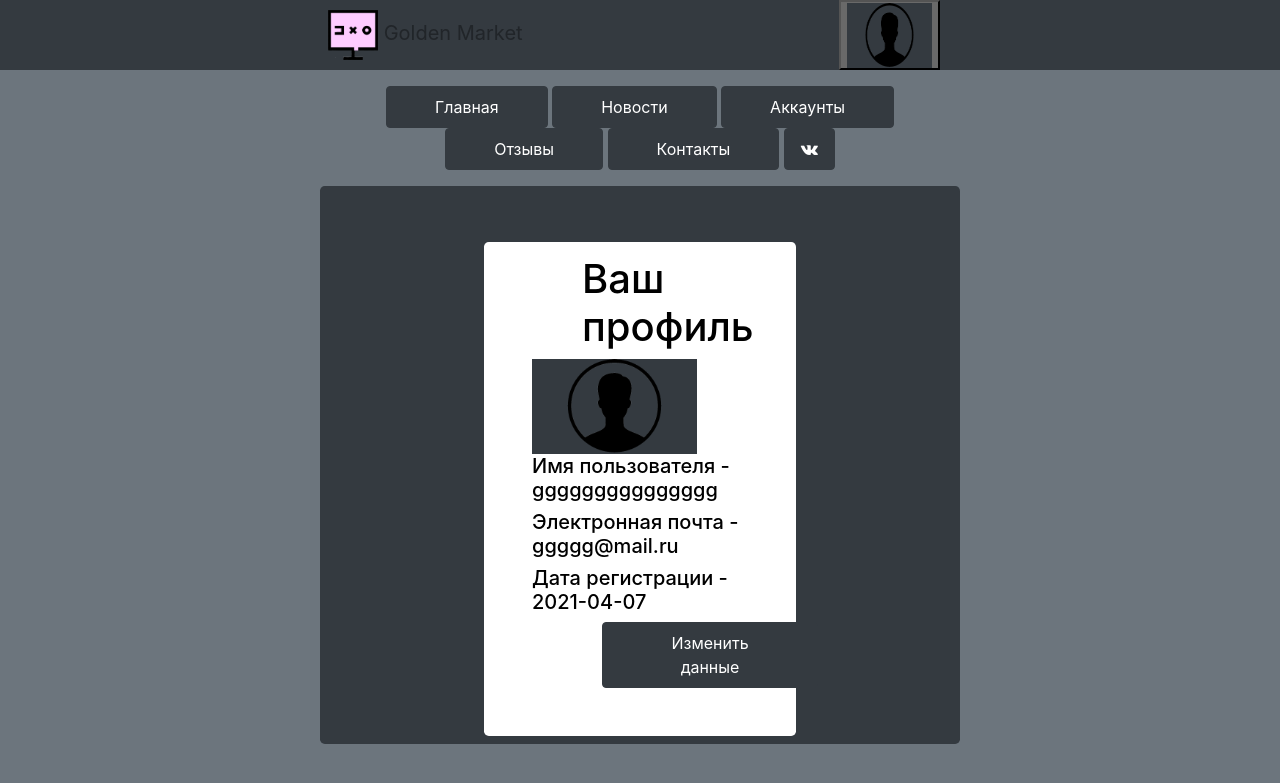
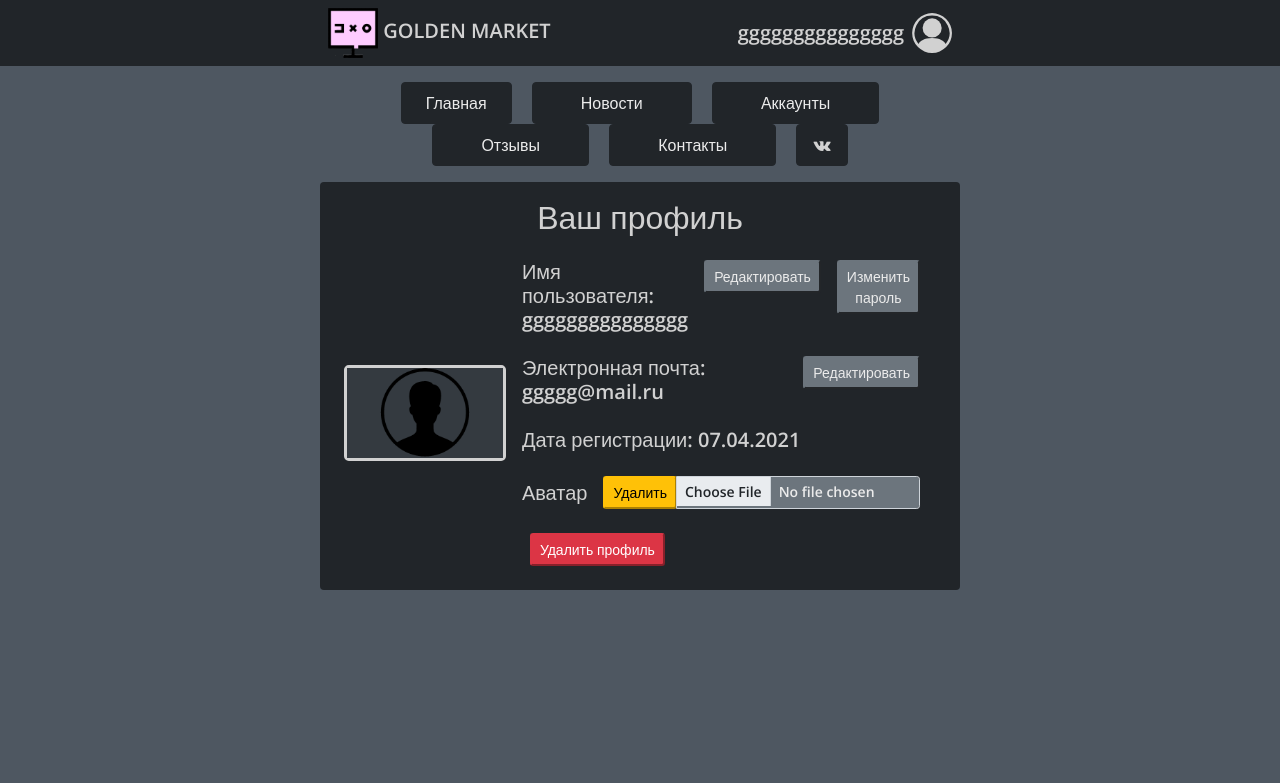
Before and after one commit to dkarasevgthub/GoldenMarket, a Flask app: page /profile in a window 1280 px wide. Shown: the top 783 px of the page. Run offline with Flask 2, Linux system fonts and the light colour scheme; a user stored in the database is signed in; some libraries are stand-ins or nearby versions.

Commit message:
working on CSS

```diff
--- a/data/users.py
+++ b/data/users.py
@@ -19,6 +19,8 @@ class User(SqlAlchemyBase, UserMixin):
                               index=True, unique=True, nullable=True)
     photo = sqlalchemy.Column(sqlalchemy.String,
                               index=True, unique=False, nullable=True)
+    is_photo = sqlalchemy.Column(sqlalchemy.Boolean,
+                                 index=True, unique=False, nullable=True, default=False)
     hashed_password = sqlalchemy.Column(sqlalchemy.String, nullable=True)
     created_date = sqlalchemy.Column(sqlalchemy.DateTime,
                                      default=datetime.datetime.now)
--- a/forms/user.py
+++ b/forms/user.py
@@ -1,6 +1,5 @@
 from flask_wtf import FlaskForm
-from wtforms import PasswordField, StringField, TextAreaField, SubmitField, validators
-from wtforms.fields.html5 import EmailField
+from wtforms import PasswordField, StringField, SubmitField
 from wtforms.validators import DataRequired
 
 
--- a/main.py
+++ b/main.py
@@ -3,34 +3,22 @@ from flask_ngrok import run_with_ngrok
 from data import db_session, users
 from data.users import User, LoginForm
 from forms.user import RegisterForm
+from forms.edit import RedactForm
 from flask_login import LoginManager, login_user, logout_user, current_user, login_required
-from flask_wtf import FlaskForm
-from wtforms import PasswordField, SubmitField, StringField
-from wtforms.validators import DataRequired
-import requests
 
 app = Flask(__name__)
 login_manager = LoginManager()
 login_manager.init_app(app)
 run_with_ngrok(app)
 app.config['SECRET_KEY'] = 'yandexlyceum_secret_key'
-
 UPLOAD_STATIC = 'static/img/'
-ALLOWED_EXTENSIONS = set(['txt', 'pdf', 'png', 'jpg', 'jpeg', 'gif'])
+ALLOWED_EXTENSIONS = {'txt', 'pdf', 'png', 'jpg', 'jpeg', 'gif'}
 app.config['UPLOAD_STATIC'] = UPLOAD_STATIC
 
 
 def allowed_file(filename):
     return '.' in filename and \
            filename.rsplit('.', 1)[1] in ALLOWED_EXTENSIONS
-
-
-class RedactForm(FlaskForm):
-    email_new = StringField('Новая почта', validators=[DataRequired()])
-    password_old = PasswordField('Старый пароль', validators=[DataRequired()])
-    password_new = PasswordField('Новый пароль', validators=[DataRequired()])
-    name_new = StringField('Новое имя пользователя', validators=[DataRequired()])
-    submit = SubmitField('Изменить данные')
 
 
 @login_manager.user_loader
@@ -42,18 +30,18 @@ def load_user(user_id):
 @app.route('/')
 def index():
     if current_user.is_authenticated:
-        return render_template('startpage.html', title='Golden Market',
-                               photo=current_user.photo)
-    return render_template('startpage.html', title='Golden Market')
+        return render_template('startpage.html', title='Главная',
+                               photo=current_user.photo, is_photo=current_user.is_photo)
+    return render_template('startpage.html', title='Главная')
 
 
 @app.route('/terms')
 def terms():
-    return render_template('terms.html', title='Terms and guarantees')
+    return render_template('terms.html', title='Положения и гарантии')
 
 
 @app.route('/register', methods=['GET', 'POST'])
-def reqister():
+def register():
     form = RegisterForm()
     if form.validate_on_submit():
         if form.password.data != form.password_again.data:
@@ -124,7 +112,8 @@ def logout():
 def profile():
     return render_template('profile.html', name=current_user.name,
                            photo=current_user.photo, email=current_user.email,
-                           created_date=str(current_user.created_date).split()[0])
+                           created_date=str(current_user.created_date).split()[0].split('-'),
+                           title=current_user.name)
 
 
 @app.route('/redact', methods=['GET', 'POST'])
@@ -171,6 +160,7 @@ def redact():
             user.set_password(form.password_new.data)
             user.email = form.email_new.data
             user.photo = name
+            user.is_photo = True
             session.commit()
         return redirect('/profile')
     return render_template('redact.html', title='Изменение данных', form=form)
--- a/static/css/site-style.css
+++ /dev/null
@@ -1,3 +0,0 @@
-.login-form {
-	color: white;
-}
--- a/static/css/style.css
+++ b/static/css/style.css
@@ -7,3 +7,8 @@ form.login_form {
     border-radius: 5px;
     padding: 10px;
 }
+
+a {
+	text-decoration: none !important;
+	border: none !important;
+}
--- a/templates/base.html
+++ b/templates/base.html
@@ -1,113 +1,138 @@
 <!DOCTYPE html>
-<html lang="en">
+<html lang="en" style="">
 <head>
     <meta charset="UTF-8">
     <meta http-equiv="X-UA-Compatible" content="IE=edge">
     <meta name="viewport" content="width=device-width, initial-scale=1.0">
-    <link rel="stylesheet"
-          href="https://maxcdn.bootstrapcdn.com/font-awesome/4.7.0/css/font-awesome.min.css">
     <link rel="preconnect" href="https://fonts.gstatic.com">
     <link href="https://fonts.googleapis.com/css2?family=Open+Sans:wght@600&display=swap"
           rel="stylesheet">
-    <link rel="stylesheet"
-          href="https://stackpath.bootstrapcdn.com/bootstrap/4.4.1/css/bootstrap.min.css"
-          integrity="sha384-Vkoo8x4CGsO3+Hhxv8T/Q5PaXtkKtu6ug5TOeNV6gBiFeWPGFN9MuhOf23Q9Ifjh"
+    <link href="https://cdn.jsdelivr.net/npm/bootstrap@5.0.0-beta3/dist/css/bootstrap.min.css"
+          rel="stylesheet"
+          integrity="sha384-eOJMYsd53ii+scO/bJGFsiCZc+5NDVN2yr8+0RDqr0Ql0h+rP48ckxlpbzKgwra6"
           crossorigin="anonymous">
+    <link rel="preconnect" href="https://fonts.gstatic.com">
     <link rel="stylesheet"
           href="https://maxcdn.bootstrapcdn.com/font-awesome/4.7.0/css/font-awesome.min.css">
+    <link rel="stylesheet" href="static/css/style.css" type="text/css">
+    <link rel="shortcut icon" href="static/img/site-logo.png" type="image/png">
     <script src="https://stackpath.bootstrapcdn.com/bootstrap/4.4.1/js/bootstrap.min.js"
             integrity="sha384-wfSDF2E50Y2D1uUdj0O3uMBJnjuUD4Ih7YwaYd1iqfktj0Uod8GCExl3Og8ifwB6"
             crossorigin="anonymous"></script>
-    <link href="https://fonts.googleapis.com/css?family=Open+Sans&display=swap" rel="stylesheet">
     <script src="https://code.jquery.com/jquery-3.4.1.slim.min.js"
             integrity="sha384-J6qa4849blE2+poT4WnyKhv5vZF5SrPo0iEjwBvKU7imGFAV0wwj1yYfoRSJoZ+n"
             crossorigin="anonymous"></script>
-    <script src="https://cdn.jsdelivr.net/npm/popper.js@1.16.0/dist/umd/popper.min.js"
-            integrity="sha384-Q6E9RHvbIyZFJoft+2mJbHaEWldlvI9IOYy5n3zV9zzTtmI3UksdQRVvoxMfooAo"
-            crossorigin="anonymous"></script>
-    <script src="https://cdn.jsdelivr.net/npm/bootstrap@5.0.0-beta3/dist/js/bootstrap.bundle.min.js"
-            integrity="sha384-JEW9xMcG8R+pH31jmWH6WWP0WintQrMb4s7ZOdauHnUtxwoG2vI5DkLtS3qm9Ekf"
-            crossorigin="anonymous"></script>
-    <script src="https://cdn.jsdelivr.net/npm/@popperjs/core@2.9.1/dist/umd/popper.min.js"
-            integrity="sha384-SR1sx49pcuLnqZUnnPwx6FCym0wLsk5JZuNx2bPPENzswTNFaQU1RDvt3wT4gWFG"
-            crossorigin="anonymous"></script>
-    <script src="https://cdn.jsdelivr.net/npm/bootstrap@5.0.0-beta3/dist/js/bootstrap.min.js"
-            integrity="sha384-j0CNLUeiqtyaRmlzUHCPZ+Gy5fQu0dQ6eZ/xAww941Ai1SxSY+0EQqNXNE6DZiVc"
-            crossorigin="anonymous"></script>
-    <title>Golden Market</title>
+    <style>
+        * {
+            font-family: 'Open Sans', sans-serif;
+            color: #d1d1d1;
+        }
+
+        .white-border {
+            border-color: #d1d1d1 !important;
+        }
+
+        .simple-btn {
+            color: #ebebeb !important;
+        }
+
+        img {
+            max-width:100%;
+            height: 100%;
+        }
+
+
+    </style>
+    <title>{{ title }}</title>
 </head>
-<body class="container-fluid bg-secondary p-0">
+<body class="container-fluid p-0"
+      style="background-color: #4e5761;">
 <header class="container-fluid bg-dark p-0 m-0">
     <nav class="navbar navbar-white bg-dark p-0 m-0 w-50 mx-auto">
-        <div class="navbar-brand text-center m-0 p-2">
-            <a href="/"><img src="{{ url_for('static', filename='img/site-logo.png') }}" class="d-inline-block mx-auto" width="50" height="50"></a>
-            Golden Market
+        <div class="navbar-brand text-center m-2 p-0">
+            <a href="/">
+                <img src="{{ url_for('static', filename='img/site-logo.png') }}"
+                     class="mx-auto" width="50" height="50">
+            </a>
+            GOLDEN MARKET
         </div>
         {% if current_user.is_authenticated %}
-                <div class="dropdown">
-                <button class="dropdown" type="button" id="dropdownMenuButton" data-toggle="dropdown" aria-haspopup="true" aria-expanded="false" style="height: 70px; margin-right: 20px; background-color: dimgray ">
-                    <p><img src="{{ photo }}" style="width: 85px; height: 65px"></p>
+        <div class="dropdown d-flex m-2 p-0">
+            <h5 class="dropdown my-auto mx-2" id="dropdownMenuLabel"
+                data-toggle="dropdown"
+                aria-haspopup="true" aria-expanded="false">{{ current_user.name }}</h5>
+            <button class="dropdown bg-dark border-0 p-0" type="button" id="dropdownMenuButton"
+                    data-toggle="dropdown"
+                    aria-haspopup="true" aria-expanded="false">
+                {% if is_photo %}
+                <img src="{{ photo }}" width="40" height="40">
+                {% else %}
+                <svg xmlns="http://www.w3.org/2000/svg" width="40" height="40" fill="currentColor">
+                    <rect id="backgroundrect" width="100%" height="100%" x="0" y="0" fill="none"
+                          stroke="none"/>
+                    <g class="currentLayer" style="">
+                        <path d="M29.673590507069914,14.905141701277778 a9.538625579103858,9.538625579103858 0 1 1 -19.077251158207716,0 a9.538625579103858,9.538625579103858 0 0 1 19.077251158207716,0 z"
+                              id="svg_1" fill="#d1d1d1" fill-opacity="1"/>
+                        <path fill-rule="evenodd"
+                              d="M0.1423707085346423,20.03248205185983 a19.91570219863874,19.91570219863874 0 1 1 39.83140439727748,0 A19.91570219863874,19.91570219863874 0 0 1 0.1423707085346423,20.03248205185983 zm19.91570219863874,-17.4262394238089 a17.4262394238089,17.4262394238089 0 0 0 -13.612382452769586,28.305191749815314 C8.213209024532947,28.0634889634609 12.104239341592073,25.011407601519522 20.058072907173383,25.011407601519522 s11.842374419865562,3.0495918991665585 13.612382452769586,5.90002677634673 A17.4262394238089,17.4262394238089 0 0 0 20.058072907173383,2.606242628050928 z"
+                              id="svg_2" fill="#d1d1d1" fill-opacity="1"/>
+                    </g>
+                </svg>
+                {% endif %}
             </button>
-                <div class="dropdown-menu" aria-labelledby="dropdownMenuButton">
-                    <a class="dropdown-item" href="/profile">Мой профиль</a>
-                    <a class="dropdown-item" href="/terms">Правила</a>
-                    <a class="dropdown-item" href="/logout">Выход</a>
+            <div class="white-border dropdown-menu bg-dark border-3 rounded-3"
+                 aria-labelledby="dropdownMenuButton;dropdownMenuLabel">
+                <a class="simple-btn dropdown-item" href="/profile">Профиль</a>
+                <hr class="simple-btn dropdown-divider m-1">
+                <a class="simple-btn dropdown-item" href="/terms">Правила</a>
+                <hr class="simple-btn dropdown-divider m-1">
+                <a class="simple-btn dropdown-item" href="/logout">Выход</a>
             </div>
         </div>
         {% else %}
-                <a href="/login"><button style="margin-left: 500px; width: 100px" type="button" class="btn btn-outline-primary">
+        <div>
+            <a href="/login">
+                <button type="button" class="btn btn-outline-primary mx-2">
                     Вход
                 </button>
             </a>
-                <a href="/register"><button type="button" class="btn btn-outline-success">
+            <a href="/register">
+                <button type="button" class="btn btn-outline-success">
                     Регистрация
                 </button>
             </a>
+        </div>
         {% endif %}
     </nav>
 </header>
 <main>
-    <div class="container-fluid w-50 mt-3 p-0 text-center">
-        <a href="/">
-            <button class="btn btn-dark mx-auto px-5 py-2">Главная</button>
+    <div class="container-fluid w-50 mt-3 p-0 text-center rounded-lg">
+        <a href="/" class="mx-2">
+            <button class="simple-btn btn btn-dark px-4 py-2">Главная</button>
         </a>
-        <a href="/news">
-            <button class="btn btn-dark mx-auto px-5 py-2">Новости</button>
+        <a href="/news" class="mx-2">
+            <button class="simple-btn btn btn-dark px-5 py-2">Новости</button>
         </a>
-        <a href="/accounts">
-            <button class="btn btn-dark mx-auto px-5 py-2">Аккаунты</button>
+        <a href="/accounts" class="mx-2">
+            <button class="simple-btn btn btn-dark mx-auto px-5 py-2">Аккаунты</button>
         </a>
-        <a href="https://vk.com/topic-203487503_47479685" target="_blank">
-            <button class="btn btn-dark mx-auto px-5 py-2">Отзывы</button>
+        <a class="mx-2" href="https://vk.com/topic-203487503_47479685" target="_blank">
+            <button class="simple-btn btn btn-dark px-5 py-2">Отзывы</button>
         </a>
-        <a href="/contacts">
-            <button class="btn btn-dark mx-auto px-5 py-2">Контакты</button>
+        <a href="/contacts" class="mx-2">
+            <button class="simple-btn btn btn-dark px-5 py-2">Контакты</button>
         </a>
-        <a href="https://vk.com/public203487503" target="_blank">
-            <button class="btn btn-dark mx-auto px-3 py-2">
+        <a href="https://vk.com/public203487503" class="mx-2" target="_blank">
+            <button class="btn btn-dark px-3 py-2">
                 <i class="fa fa-vk w-100" aria-hidden="true"></i>
             </button>
         </a>
     </div>
-    <div class="container-fluid w-50 bg-dark rounded-lg mt-3 p-2">
     {% block content %}
     {% endblock %}
-    </div>
 </main>
 <script src="https://stackpath.bootstrapcdn.com/bootstrap/4.4.1/js/bootstrap.min.js"
         integrity="sha384-wfSDF2E50Y2D1uUdj0O3uMBJnjuUD4Ih7YwaYd1iqfktj0Uod8GCExl3Og8ifwB6"
         crossorigin="anonymous"></script>
-    <link rel="stylesheet"
-          href="https://maxcdn.bootstrapcdn.com/font-awesome/4.7.0/css/font-awesome.min.css">
-    <link rel="preconnect" href="https://fonts.gstatic.com">
-    <link href="https://fonts.googleapis.com/css2?family=Open+Sans:wght@600&display=swap"
-          rel="stylesheet">
-    <link rel="stylesheet"
-          href="https://stackpath.bootstrapcdn.com/bootstrap/4.4.1/css/bootstrap.min.css"
-          integrity="sha384-Vkoo8x4CGsO3+Hhxv8T/Q5PaXtkKtu6ug5TOeNV6gBiFeWPGFN9MuhOf23Q9Ifjh"
-          crossorigin="anonymous">
-    <link rel="stylesheet"
-          href="https://maxcdn.bootstrapcdn.com/font-awesome/4.7.0/css/font-awesome.min.css">
-    <link href="https://fonts.googleapis.com/css?family=Open+Sans&display=swap" rel="stylesheet">
 </body>
 </html>
--- a/templates/profile.html
+++ b/templates/profile.html
@@ -1,16 +1,53 @@
 {% extends "base.html" %}
 
 {% block content %}
-{% if not current_user.is_authenticated %}
-    <div style="color: white">Вы не авторизованы!!!</div>
-{% else %}
-    <div class="container-fluid w-50 bg-white rounded-lg mt-5 p-5">
-        <h1 style="color: black; margin-left: 50px; margin-top: -35px">Ваш профиль</h1>
-        <img src="{{ photo }}" class="d-inline-block mx-auto" width=165 height=95>
-        <h5 style="color: black">Имя пользователя - {{ name }}</h5>
-        <h5 style="color: black">Электронная почта - {{ email }} </h5>
-        <h5 style="color: black">Дата регистрации - {{ created_date }} </h5>
-        <a href="/redact" style="margin-left: 70px"><button class="btn btn-dark mx-auto px-5 py-2">Изменить данные</button></a>
+<div class="container w-50 bg-dark rounded mt-3 p-3">
+    {% if not current_user.is_authenticated %}
+    <h2>Вы не авторизованы!!!</h2>
+    {% else %}
+    <div class="text-center mb-4"><h2>Ваш профиль</h2></div>
+    <div class="d-flex m-2">
+        <div class="white-border border border-3 rounded-3 m-auto"><img src="{{ photo }}"
+                                                                           width="256"
+                                                                           height="256"></div>
+        <div class="container p-0 text-start mx-3">
+            <div class="d-flex mb-4">
+                <h5 class="my-auto">Имя пользователя: {{ name }}</h5>
+                <a href="/redact">
+                    <button class="simple-btn btn-sm btn-secondary ms-3">Редактировать</button>
+                </a>
+                <a href="/redact">
+                    <button class="simple-btn btn-sm btn-secondary ms-3">Изменить пароль</button>
+                </a>
+            </div>
+            <div class="d-flex my-4">
+                <h5 class="my-auto">Электронная почта: {{ email }}</h5>
+                <a href="/redact">
+                    <button class="simple-btn btn-sm btn-secondary ms-3">Редактировать</button>
+                </a>
+            </div>
+            <div class="d-flex my-4">
+                <h5 class="my-auto">Дата регистрации: {{ created_date[2] }}.{{ created_date[1]
+                    }}.{{ created_date[0] }}</h5>
+            </div>
+            <div class="d-flex my-4">
+                <h5 class="my-auto">Аватар</h5>
+                <div class="input-group">
+                    <a href="/redact">
+                        <button class="btn-sm btn-warning ms-3" type="button"
+                                id="inputGroupFileAddon03">Удалить
+                        </button>
+                    </a>
+                    <input class="form-control form-control-sm bg-secondary simple-btn" type="file" id="formFile">
+                </div>
+            </div>
+            <div class="d-flex mt-4">
+                <a href="/delete">
+                    <button class="btn-sm btn-danger ms-2">Удалить профиль</button>
+                </a>
+            </div>
+        </div>
     </div>
-{% endif %}
+    {% endif %}
+</div>
 {% endblock %}
```
Also changed, not shown: forms/edit.py (added, +11 -0 lines), templates/login.html (+27 -19 lines), templates/register.html (+33 -31 lines), templates/startpage.html (+8 -9 lines), templates/terms.html (+99 -49 lines), db/logins.db. Lines whose indentation alone changed are shown as unchanged.
